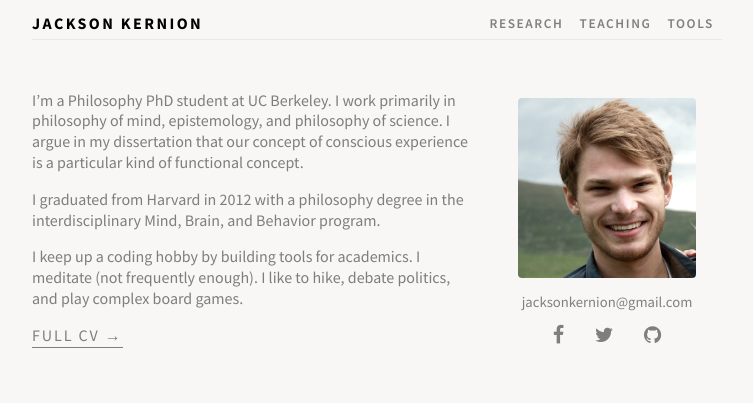
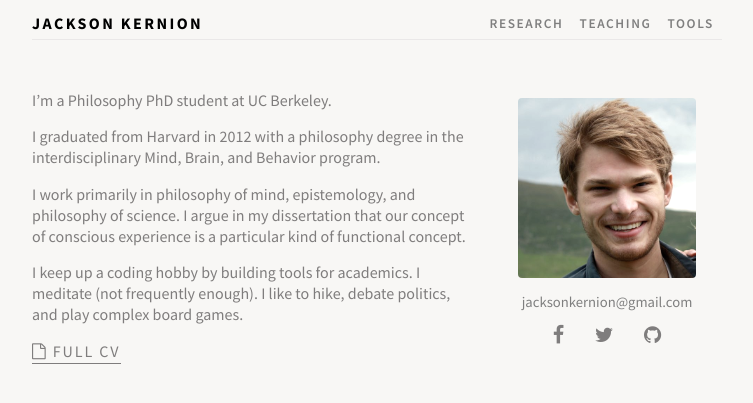
Before and after one commit to jacksonkernion/jacksonkernion.github.io, a Jekyll site: the page built from index.md, in a window 1280 px wide. Shown: the top 403 px of the page, without its empty margins (263-1016 px from the left). Built offline with Jekyll 4.4.1, drawn with Linux system fonts in a browser that asks for light colours; nearby versions of some CDN libraries; our own code applies the rules of GitHub Pages for plain Markdown files.

Commit message:
CSS update

```diff
--- a/assets/stylesheets/style.css
+++ b/assets/stylesheets/style.css
@@ -137,10 +137,6 @@
 	line-height: 1.3;
 }
 
-.short-bio p:last-child{
-	margin-bottom: 0;
-}
-
 .email{
 	font-size: 11pt;
 	padding: 15px 0 10px;
@@ -180,7 +176,7 @@
 	font-size: 12pt;
 	font-weight: 600;
 	color: black;
-	margin-bottom: 0;
+	margin-bottom: .3rem;
 	margin-top: .5rem;
 }
 
@@ -190,8 +186,6 @@
 
 .paper-subtitle {
 	font-weight: 400;
-	color: black;
-	margin-bottom: 6px;
 }
 
 .little-links{
--- a/index.md
+++ b/index.md
@@ -2,14 +2,16 @@
 title: Home
 ---
 
-I’m a Philosophy PhD student at UC Berkeley. I work primarily in philosophy of mind, epistemology, and philosophy of science. I argue in my dissertation that our concept of conscious experience is a particular kind of functional concept.
+I’m a Philosophy PhD student at UC Berkeley.
 
 I graduated from Harvard in 2012 with a philosophy degree in the interdisciplinary Mind, Brain, and Behavior program.
+
+I work primarily in philosophy of mind, epistemology, and philosophy of science. I argue in my dissertation that our concept of conscious experience is a particular kind of functional concept.
 
 I keep up a coding hobby by building [tools](/tools) for academics. I meditate (not frequently enough). I like to hike, [debate](https://medium.com/@jacksonkernion/harvard-wants-to-ban-gender-discrimination-heres-why-that-s-smart-b9d4a5652fbb) [politics](https://medium.com/@jacksonkernion/trumpism-represents-a-gamergate-style-backlash-against-pc-culture-672d65058999), and play complex [board](https://boardgamegeek.com/boardgame/13/catan) [games](https://boardgamegeek.com/boardgame/68448/7-wonders).
 
 {: .little-links }
-[FULL CV →](assets/CV - Jackson Kernion.pdf)
+[<i class="fa fa-file-o" aria-hidden="true"></i> FULL CV](assets/CV - Jackson Kernion.pdf)
 
 <!--
 
```
Also changed, not shown: research.md (+1 -1 lines).
